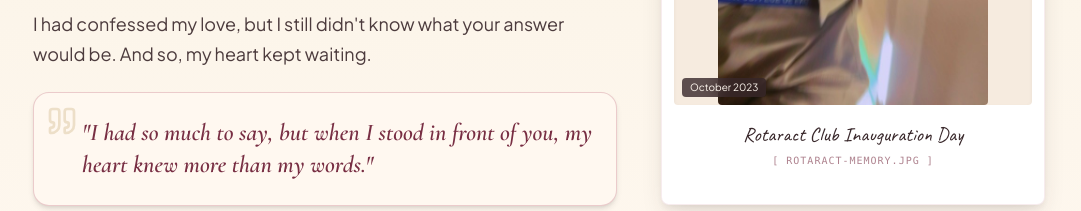
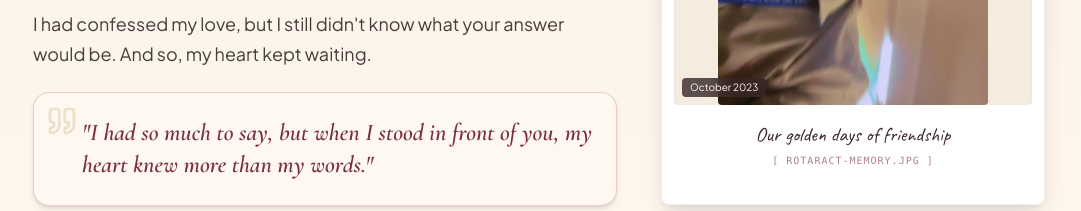
Before and after one commit to Pranesh003/anniversary_story_website, a React (Vite) app: page / in a window 1280 px wide. Shown: the part 6200-6411 px from the top of the page, without its empty margins (95-1176 px from the left). Built offline with nearby package versions, Linux system fonts and the light colour scheme.

Commit message:
Fix Chapter 5 photo to Rotaract certificate photo v10 and update caption to 'Our golden days of friendship'

```diff
--- a/src/data/memories.ts
+++ b/src/data/memories.ts
@@ -66,12 +66,12 @@ export const MEMORIES: MemoryItem[] = [
   },
   {
     id: 'm2',
-    title: 'Rotaract Event Evening',
+    title: 'Our Golden Days of Friendship',
     date: 'October 2023',
     category: 'college',
-    imageUrl: '/images/rotaract-memory.jpg?v=3',
+    imageUrl: '/images/rotaract-memory-v10.jpg',
     placeholderName: 'rotaract-memory.jpg',
-    caption: 'Standing nervously next to you before holding your hand and confessing my heart.',
+    caption: 'Our golden days of friendship',
     handwrittenNote: 'My heart was beating so fast!',
     location: 'Auditorium'
   },
--- a/src/data/story.ts
+++ b/src/data/story.ts
@@ -121,8 +121,8 @@ export const STORY_CHAPTERS: StoryChapterData[] = [
     handwrittenCaption: "I didn't say it perfectly. I just meant every word.",
     highlightText: "I had so much to say, but when I stood in front of you, my heart knew more than my words.",
     imagePlaceholderName: "rotaract-memory.jpg",
-    defaultImageUrl: "/images/rotaract-memory.jpg?v=3",
-    imageCaption: "Rotaract Club Inauguration Day",
+    defaultImageUrl: "/images/rotaract-memory-v10.jpg",
+    imageCaption: "Our golden days of friendship",
     theme: "gold"
   },
   {
```
Also changed, not shown: public/images/rotaract-memory-v10.jpg (added).
